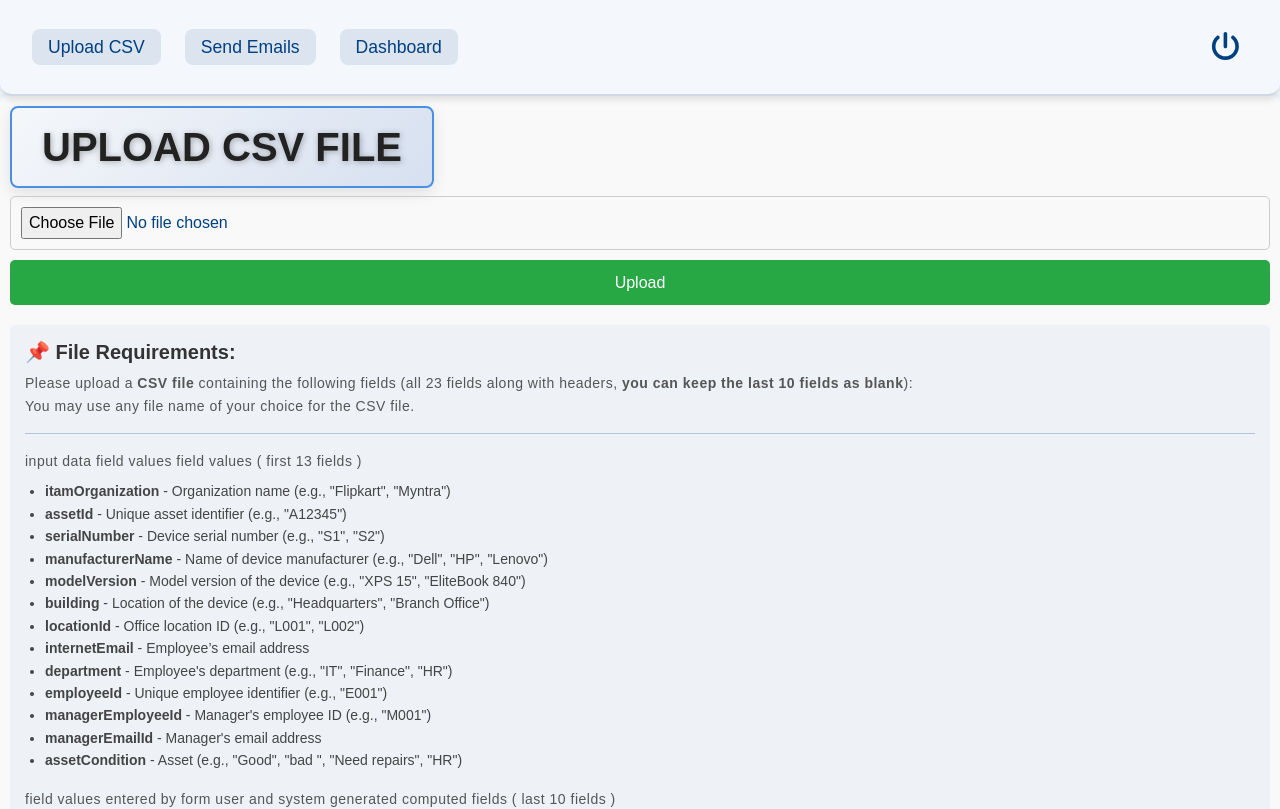
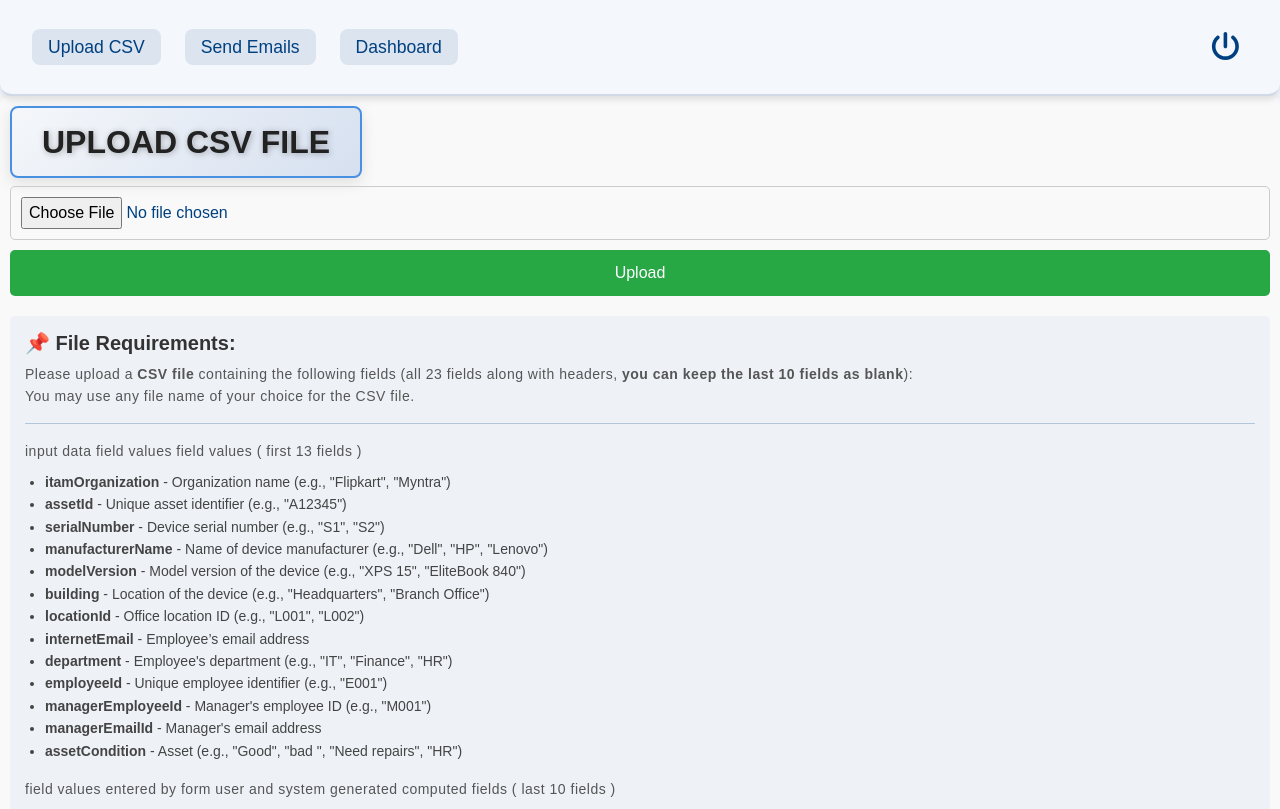
Before and after one commit to rahulapps29/flip_front, a React (Vite) app: page /upload in a window 1280 px wide. Shown: the top 809 px of the page. Built offline with nearby package versions, Linux system fonts and the light colour scheme; sample sign-in values are in the browser's storage.

Commit message:
home page css  change

```diff
--- a/src/pages/Home.css
+++ b/src/pages/Home.css
@@ -13,7 +13,7 @@
 
   /* Title */
   .upload-title {
-    font-size: 2.5rem; /* Slightly smaller */
+    font-size: 2.0rem; /* Slightly smaller */
     font-weight: 800;
     text-transform: uppercase;
     color: #222; /* Dark grey for a premium look */
```
